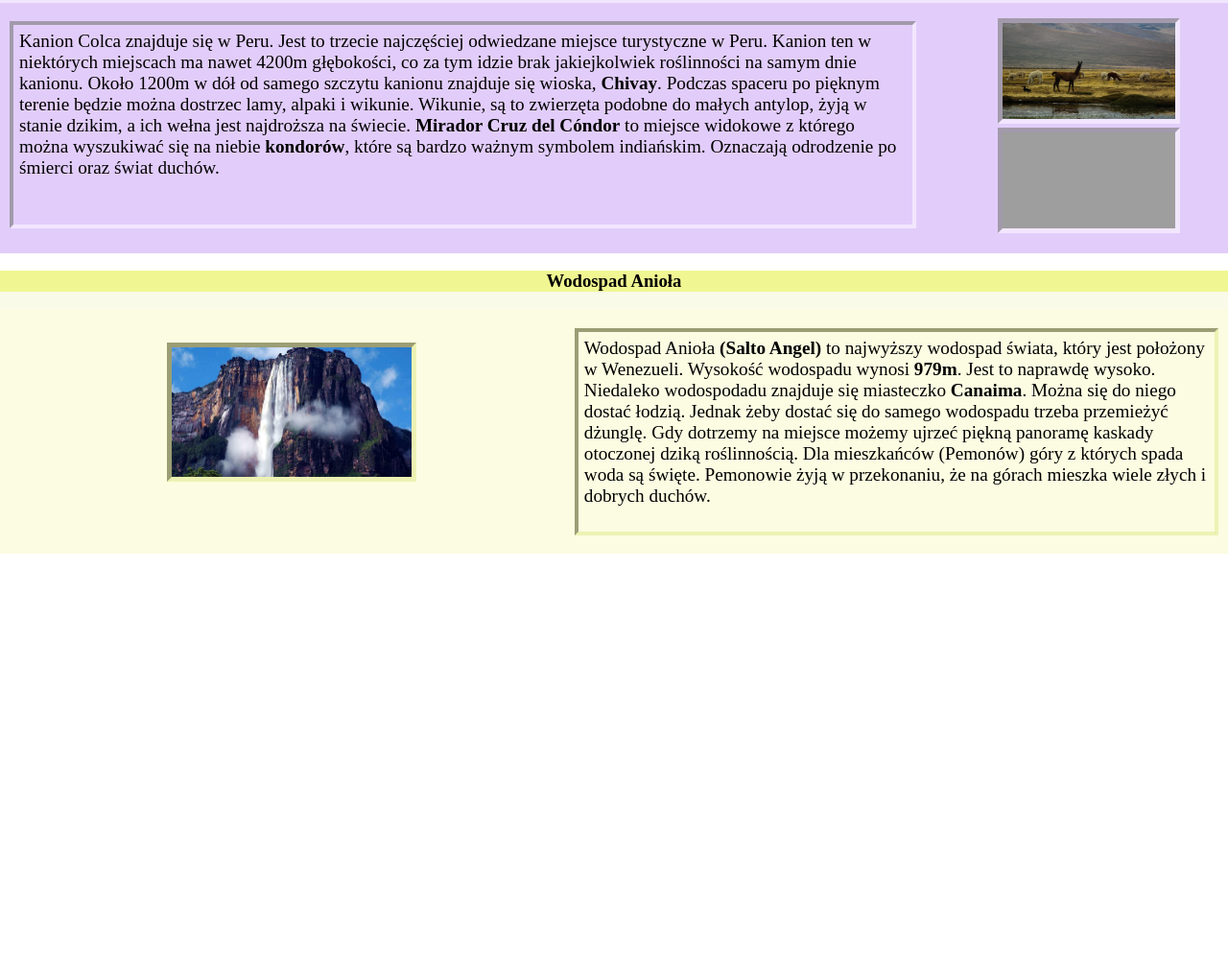
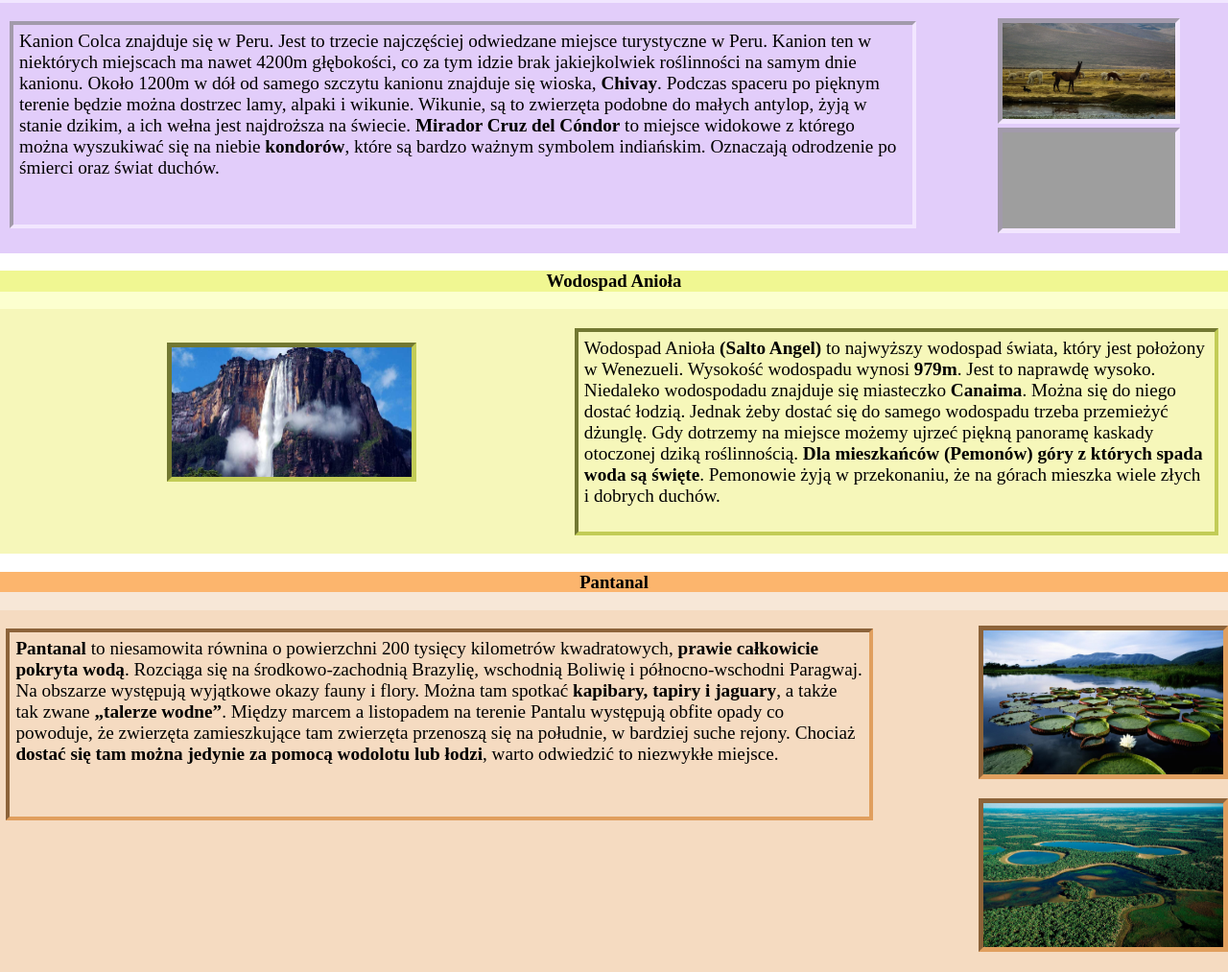
Before and after one commit to GosiaSapiecha/homepage-wtf3, a plain HTML site: page index.html in a window 1280 px wide. Shown: the part 207-1220 px from the top of the page at 96% size. Before the commit the page ends 800 px from the top, so only its background shows below. Drawn offline with Linux system fonts and the light colour scheme; grey boxes are pictures that could not be loaded.

Commit message:
Added new section and images to index.html

```diff
--- a/index.html
+++ b/index.html
@@ -20,7 +20,7 @@
 		<section class="section_purple">
 			<h2>Co zwiedzać?</h2>
 			<h3 class="background_purple_header">Kanion Colca</h3>
-			<article class="div_flexbox_purple background_purple_article ">
+			<article class="div_flexbox_left background_purple_article ">
 				<div id="a">
 					<p class="purple_text_border font_size">Kanion Colca znajduje się w Peru. Jest to trzecie
 						najczęściej odwiedzane miejsce turystyczne w Peru. Kanion ten w niektórych miejscach ma nawet
@@ -32,7 +32,7 @@
 						się na niebie <strong>kondorów</strong>, które są bardzo ważnym symbolem indiańskim. Oznaczają
 						odrodzenie po śmierci oraz świat duchów.</p>
 				</div>
-				<div id="b">
+				<div id="a_2">
 					<p>
 						<img class="image_purple_border" width="180px" height="100px" src="lamy_kanion_colca.jpg"
 							alt="Lamy_w_Kanionie_Colca"> <br>
@@ -45,19 +45,42 @@
 		<section class="section_yellow">
 			<h3 class="background_yellow_header">Wodospad Anioła</h3>
 			<article class="background_yellow_article div_flexbox_yellow">
-				<div id="c">
+				<div id="b">
 					<p class="yellow_text_border font_size">Wodospad Anioła <strong>(Salto Angel)</strong> to najwyższy
 						wodospad świata, który jest położony w Wenezueli. Wysokość wodospadu wynosi
 						<strong>979m</strong>. Jest to naprawdę wysoko. Niedaleko wodospodadu znajduje się miasteczko
 						<strong>Canaima</strong>. Można się do niego dostać łodzią. Jednak żeby dostać się do samego
 						wodospadu trzeba przemieżyć dżunglę. Gdy dotrzemy na miejsce możemy ujrzeć piękną panoramę
-						kaskady otoczonej dziką roślinnością. Dla mieszkańców (Pemonów) góry z których spada woda są
-						święte. Pemonowie żyją w przekonaniu, że na górach mieszka wiele złych i dobrych duchów.</p>
+						kaskady otoczonej dziką roślinnością. <strong>Dla mieszkańców (Pemonów) góry z których spada woda są
+						święte</strong>. Pemonowie żyją w przekonaniu, że na górach mieszka wiele złych i dobrych
+						duchów.
+					</p>
 				</div>
-				<div id="d">
+				<div id="b_2">
 					<p>
 						<img class="image_yellow_border" width="250px" height="135px" src="wodospad_anioła.jpg"
 							alt="Wodospad_Anioła">
+					</p>
+				</div>
+			</article>
+		</section>
+		<section class="section_peach">
+			<h3 class="background_peach_header">Pantanal</h3>
+			<article class="background_peach_article div_flexbox_left">
+				<div id="d">
+					<p class="peach_text_border font_size"><strong>Pantanal</strong> to niesamowita równina o
+						powierzchni 200 tysięcy kilometrów kwadratowych, <strong>prawie całkowicie pokryta
+						wodą</strong>. Rozciąga się na środkowo-zachodnią Brazylię, wschodnią Boliwię i północno-wschodni
+						Paragwaj. Na obszarze występują wyjątkowe okazy fauny i flory. Można tam spotkać <strong>kapibary,
+						tapiry i jaguary</strong>, a także tak zwane <strong>„talerze wodne”</strong>. Między marcem a listopadem na
+						terenie Pantalu występują obfite opady co powoduje, że zwierzęta zamieszkujące tam zwierzęta
+						przenoszą się na południe, w bardziej suche rejony. Chociaż <strong>dostać się tam można jedynie za
+						pomocą wodolotu lub łodzi</strong>, warto odwiedzić to niezwykłe miejsce.</p>
+				</div>
+				<div id="d_2">
+					<p><img class="image_peach_border" width="250px" height="150px" src="pantanal.jpg" alt="Pantanal">
+					</p>
+					<p><img class="image_peach_border" width="250px" height="150px" src="pantanal_2.jpg" alt="Pantanal">
 					</p>
 				</div>
 			</article>
--- a/style.css
+++ b/style.css
@@ -8,7 +8,7 @@
   padding: 6px;
 }
 
-.div_flexbox_purple {
+.div_flexbox_left {
   display: flex;
   flex-direction: row;
 }
@@ -27,21 +27,44 @@ h3 {
   float: left;
 }
 
-#b {
+#a_2 {
   max-width: 25%;
   float: left;
   padding-left: 85px;
 }
 
-#c {
+#b {
   width: 75%;
   float: right;
 }
 
-#d {
+#b_2 {
   width: 25%;
   float: right;
   padding: 1.5% 165px 0.6% 13%;
+}
+
+#c {
+  min-width: 75%;
+  float: left;
+  padding-top: 0.5%;
+  padding-left: 0.5%;
+}
+
+#c_2 {
+  padding-left: 37%;
+}
+
+#d {
+  width: 75%;
+  float: left;
+  padding: 0 25px 0 0.5%;
+}
+
+#d_2 {
+  max-width: 25%;
+  float: left;
+  padding-left: 85px;
 }
 
 .background_purple_article {
@@ -78,7 +101,7 @@ h2 {
 }
 
 .image_yellow_border {
-  border: 5px inset #edf2b3;
+  border: 5px inset #c2cc56;
 }
 
 .background_yellow_header {
@@ -86,18 +109,18 @@ h2 {
 }
 
 .yellow_text_border {
-  border: 4px inset #edf2b3;
+  border: 4px inset #c2cc56;
   min-height: 196px;
   padding: 6px;
 }
 
 .background_yellow_article {
-  background-color: #fbfce1;
+  background-color: #f6f7ba;
   padding: 0px 10px 0px 10px;
 }
 
 .section_yellow {
-  background-color: #f9fae8;
+  background-color: #fcffcf;
 }
 
 .header_polnocna {
@@ -156,18 +179,29 @@ h2 {
   background-color: #b8ffbb;
 }
 
-#e {
-  min-width: 75%;
-  float: left;
-  padding-top: 0.5%;
-  padding-left: 0.5%;
-}
-
-#f {
-  padding-left: 37%;
-}
-
 .div_flexbox_green {
   display: flex;
   flex-direction: column;
 }
+
+.background_peach_header {
+  background-color: #fcb56d;
+}
+
+.section_peach {
+  background-color: #f7e7d7;
+}
+
+.background_peach_article {
+  background-color: #f5dbc1;
+}
+
+.image_peach_border {
+  border: 5px inset #e09f5e;
+}
+
+.peach_text_border {
+  border: 4px inset #e09f5e;
+  min-height: 180px;
+  padding: 6px;
+}
```
Also changed, not shown: ameryka_polnocna.html (+2 -2 lines), pantanal.jpg (added), pantanal_2.jpg (added).
